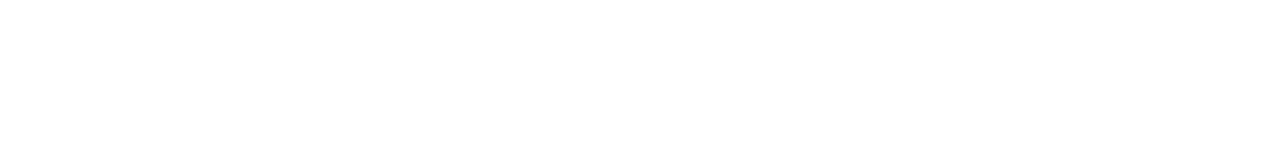
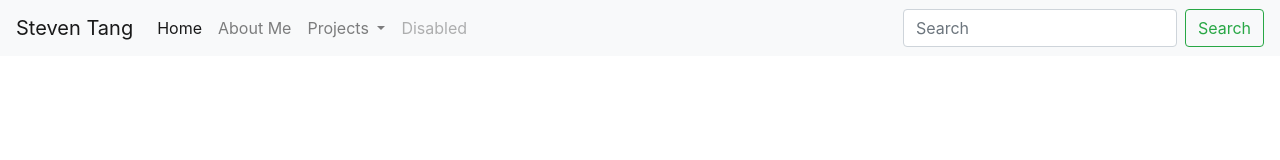
Before and after one commit to TangSteven/tangsteven.github.io, a plain HTML site: page index.html in a window 1280 px wide. Drawn offline with nearby package versions, Linux system fonts and the light colour scheme.

Commit message:
Update index.html
added bootstrap navbar template

```diff
--- a/index.html
+++ b/index.html
@@ -12,6 +12,41 @@
 </head>
 <header>
     <!-- tag for navbar -->
+    <nav class="navbar navbar-expand-lg navbar-light bg-light">
+        <a class="navbar-brand" href="#">Steven Tang</a>
+        <button class="navbar-toggler" type="button" data-toggle="collapse" data-target="#navbarSupportedContent" aria-controls="navbarSupportedContent" aria-expanded="false" aria-label="Toggle navigation">
+          <span class="navbar-toggler-icon"></span>
+        </button>
+
+        <div class="collapse navbar-collapse" id="navbarSupportedContent">
+          <ul class="navbar-nav mr-auto">
+            <li class="nav-item active">
+              <a class="nav-link" href="#">Home <span class="sr-only">(current)</span></a>
+            </li>
+            <li class="nav-item">
+              <a class="nav-link" href="#">About Me</a>
+            </li>
+            <li class="nav-item dropdown">
+              <a class="nav-link dropdown-toggle" href="#" id="navbarDropdown" role="button" data-toggle="dropdown" aria-haspopup="true" aria-expanded="false">
+                Projects
+              </a>
+              <div class="dropdown-menu" aria-labelledby="navbarDropdown">
+                <a class="dropdown-item" href="#">Action</a>
+                <a class="dropdown-item" href="#">Another action</a>
+                <div class="dropdown-divider"></div>
+                <a class="dropdown-item" href="#">Something else here</a>
+              </div>
+            </li>
+            <li class="nav-item">
+              <a class="nav-link disabled" href="#">Disabled</a>
+            </li>
+          </ul>
+          <form class="form-inline my-2 my-lg-0">
+            <input class="form-control mr-sm-2" type="search" placeholder="Search" aria-label="Search">
+            <button class="btn btn-outline-success my-2 my-sm-0" type="submit">Search</button>
+          </form>
+        </div>
+      </nav>
 
 </header>
 <body>
```
